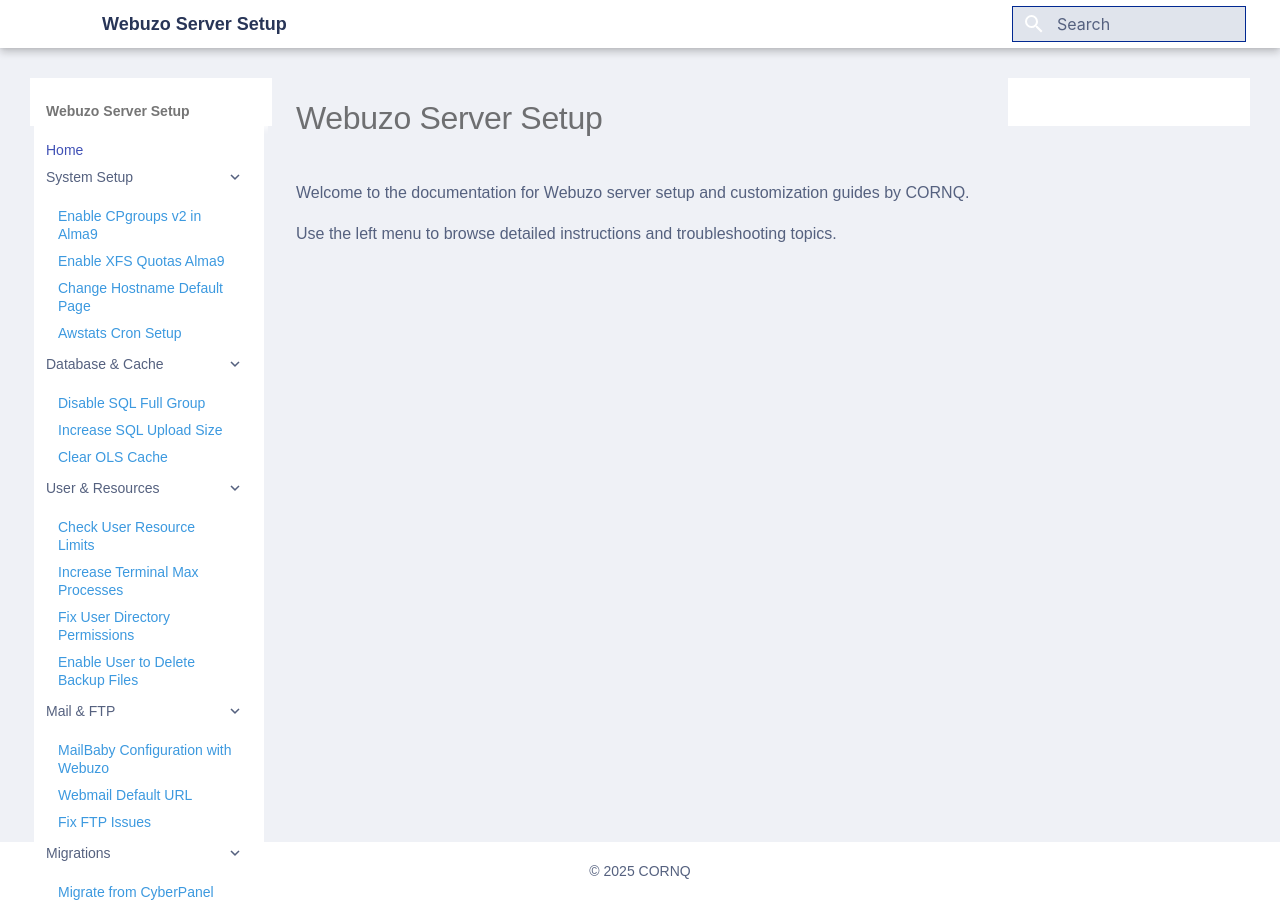
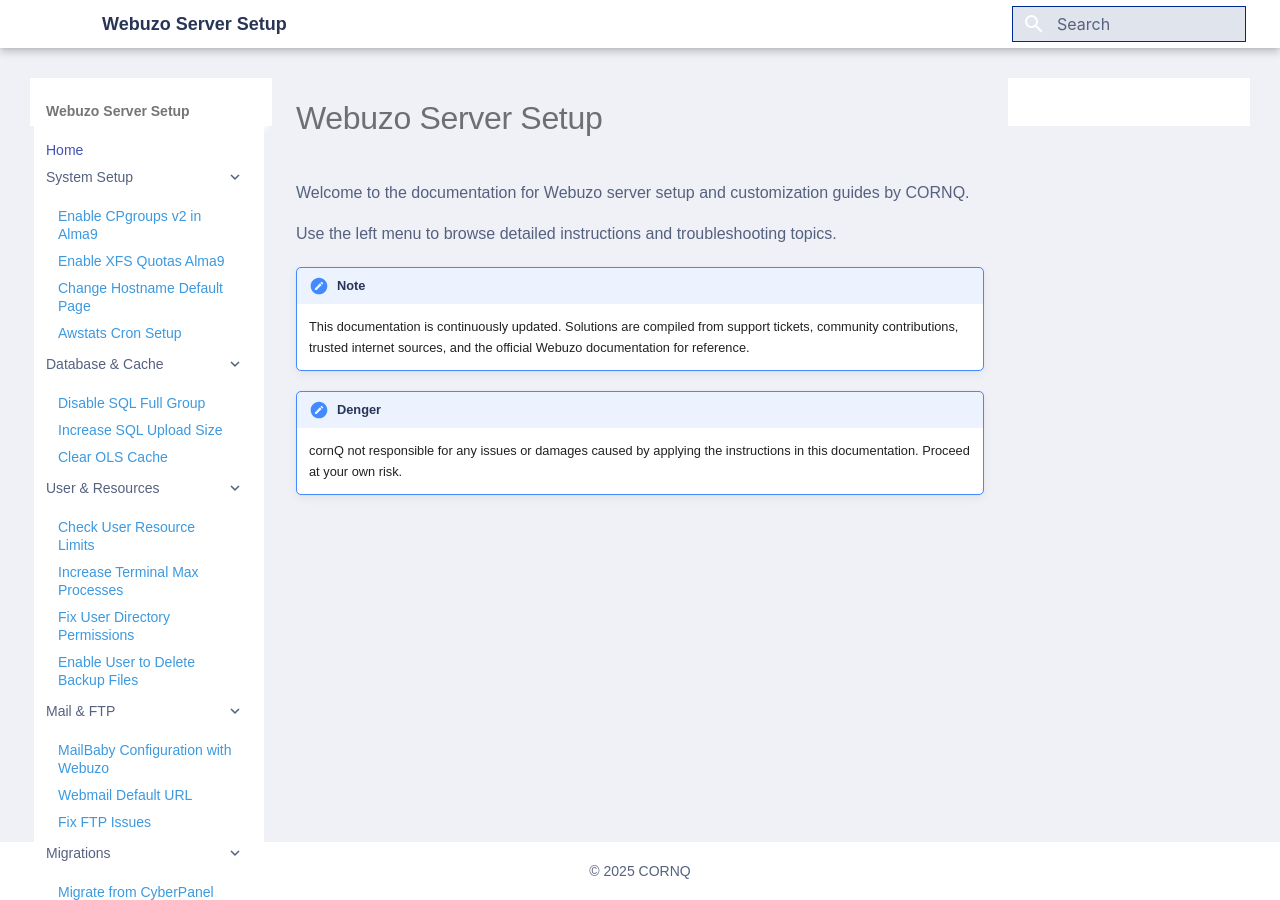
Before and after one commit to cornQ/webuzo-server-setup, an MkDocs documentation site: the page built from docs/index.md, in a window 1280 px wide. Built offline with MkDocs 1.6.1 and Material for MkDocs 9.7.7, drawn with Linux system fonts in a browser that asks for light colours; some web fonts are replaced.

Commit message:
added notes

```diff
--- a/docs/index.md
+++ b/docs/index.md
@@ -3,3 +3,10 @@
 Welcome to the documentation for Webuzo server setup and customization guides by CORNQ.
 
 Use the left menu to browse detailed instructions and troubleshooting topics.
+
+
+!!! note
+    This documentation is continuously updated. Solutions are compiled from support tickets, community contributions, trusted internet sources, and the official Webuzo documentation for reference.
+
+!!! denger
+    cornQ not responsible for any issues or damages caused by applying the instructions in this documentation. Proceed at your own risk.
```
